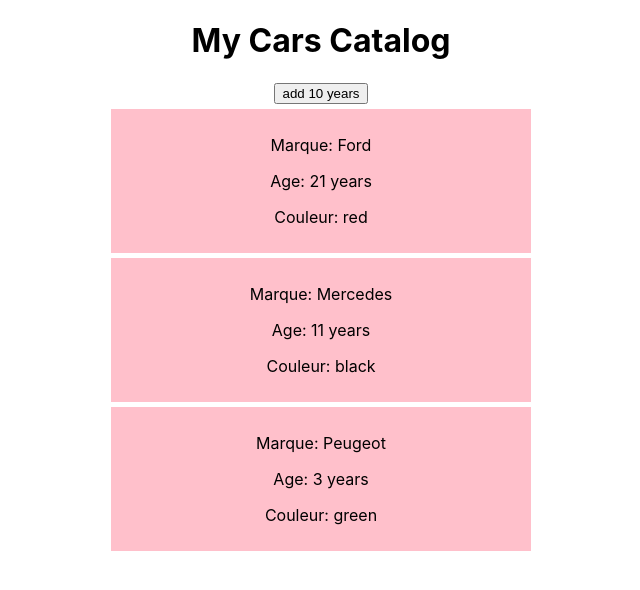
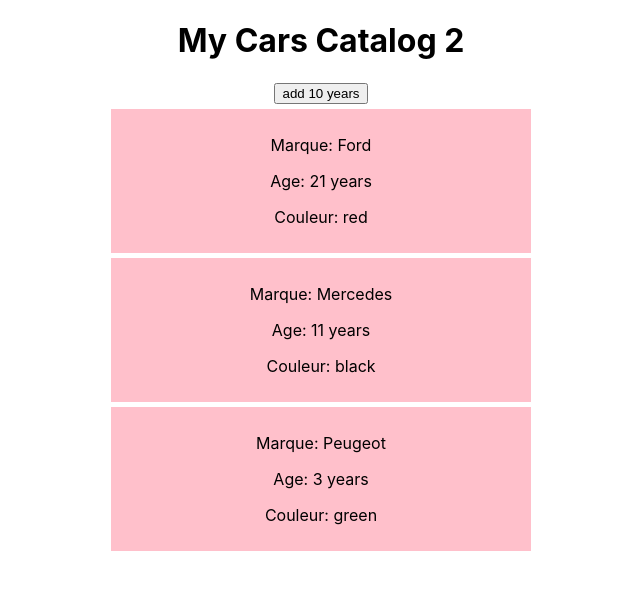
Before and after one commit to z-bj/carsAppDK, a React (Create React App) app: page / in a window 1280 px wide. Shown: the top 590 px of the page, without its empty margins (319-959 px from the left). Built offline with nearby package versions, Linux system fonts and the light colour scheme.

Commit message:
my car catalog 2

```diff
--- a/src/App.js
+++ b/src/App.js
@@ -3,14 +3,10 @@ import { Component } from "react";
 import Mycars from "./components/Mycars";
 
 class App extends Component {
-  state = {
-    titre: "My Cars Catalog",
-  };
-
   render() {
     return (
       <div className="App">
-        <Mycars title={this.state.titre} />
+        <Mycars />
       </div>
     );
   }
--- a/src/components/Mycars.js
+++ b/src/components/Mycars.js
@@ -9,6 +9,7 @@ class Mycars extends Component {
       { name: "Mercedes", color: "black", year: "2010" },
       { name: "Peugeot", color: "green", year: "2018" },
     ],
+    titre: "My Cars Catalog 2",
   };
 
   addTenYears = () => {
@@ -18,14 +19,13 @@ class Mycars extends Component {
     this.setState({ updatedState });
   };
   render() {
-    const actualYear = new Date().getFullYear(); //obtain the actual year
+    const actualYear = new Date().getFullYear(); //the function provides us with the current year
 
     return (
       <div>
-        <h1>{this.props.title}</h1>
-
+        <h1>{this.state.titre}</h1>
+        {/*here we display the title from the state in app.js */}
         <button onClick={this.addTenYears}>add 10 years</button>
-
         <Car
           color={this.state.voitures[0].color}
           year={actualYear - this.state.voitures[0].year + " years"} // here we subtract the the year of production of the car from current year
```
